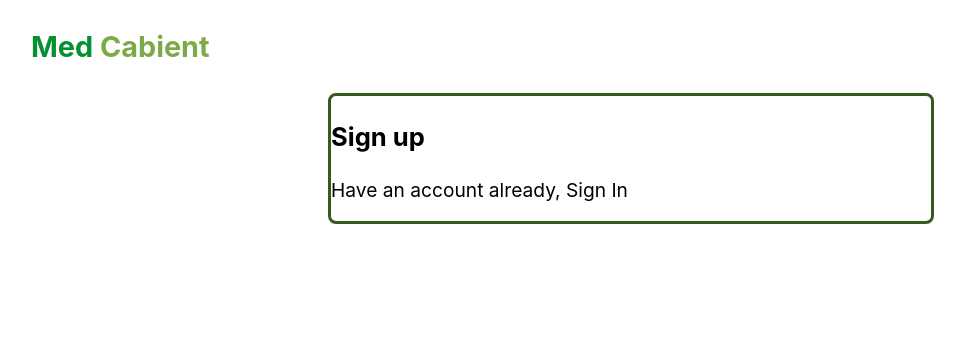
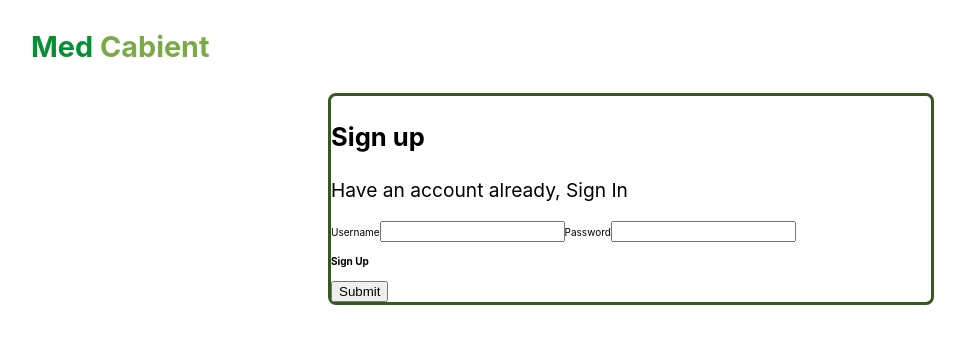
Before and after one commit to Med-Cabinet-1-June-2020/front-end, a React (Create React App) app: page / in a window 1280 px wide. Shown: the top 344 px of the page, without its empty margins (9-974 px from the left). Built offline with nearby package versions, Linux system fonts and the light colour scheme.

Commit message:
added inputs for sign up page and validation

```diff
--- a/package.json
+++ b/package.json
@@ -10,7 +10,8 @@
     "react": "^16.13.1",
     "react-dom": "^16.13.1",
     "react-router-dom": "^5.2.0",
-    "react-scripts": "3.4.1"
+    "react-scripts": "3.4.1",
+    "yup": "^0.29.1"
   },
   "scripts": {
     "start": "react-scripts start",
--- a/src/components/Signup.jsx
+++ b/src/components/Signup.jsx
@@ -1,10 +1,117 @@
-import React from 'react'
+import React, { useState, useEffect } from 'react'
+import formSchema from '../validation/formSchema'
+import * as Yup from 'yup'
+
+
+
+const initialFormValues = {
+  username: '',
+  password: '',
+}
+
+const initialFormErrors = {
+  username: '',
+  password: '',
+}
+
+const initialUsers = []
+
+const initalDisabled = true
 
 const Signup = () => {
+
+  const [users, setUsers] = useState(initialUsers)
+  const [formValues, setFormValues] = useState(initialFormValues)
+  const [formErrors, setFormErrors] = useState(initialFormErrors)
+  const [disabled, setDisabled] = useState(initalDisabled)
+
+  const onInputChange = evt => {
+    const { name, value } = evt.target
+
+    Yup
+      .reach(formSchema, name)
+      //we can then run validate using the value
+      .validate(value)
+      // if the validation is successful, we can clear the error message
+      .then(() => {
+        setFormErrors({
+          ...formErrors,
+          [name]: ""
+        });
+      })
+      /* if the validation is unsuccessful, we can set the error message to the message
+        returned from yup (that we created in our schema) */
+      .catch(err => {
+        setFormErrors({
+          ...formErrors,
+          [name]: err.errors[0] // investigate
+        });
+      });
+
+    setFormValues({
+      ...formValues,
+      [name]: value
+    })
+
+  }
+
+  const onSubmit = evt => {
+    evt.preventDefault()
+
+    const newUser = {
+      username: formValues.username.trim(),
+      password: formValues.password.trim(),
+    }
+    console.log(newUser)
+
+  }
+
+  // useEffect(() => {
+  //   getUsers()
+  // }, [])
+
+  useEffect(() => {
+    formSchema.isValid(formValues).then(valid => {
+      setDisabled(!valid)
+    })
+  }, [formValues])
+
   return (
     <div className="entry">
       <h3>Sign up</h3>
       <p>Have an account already, Sign In</p>
+      <form className='form-container' onSubmit={onSubmit}>
+        <div className='input-form'>
+          <label>Username
+            <input
+              value={formValues.username}
+              onChange={onInputChange}
+
+              name='username'
+              type='text'
+            />
+          </label>
+          <label>Password
+            <input
+              value={formValues.password}
+              onChange={onInputChange}
+
+              name='password'
+              type='text'
+            />
+          </label>
+        </div>
+        <div className='submit-form'>
+          <h4>Sign Up</h4>
+          <button>Submit</button>
+          <div className='errors'>
+            <div>{formErrors.username}</div>
+            <div>{formErrors.password}</div>
+            <div></div>
+            <div></div>
+          </div>
+        </div>
+      </form>
     </div>
   )
 }
--- /dev/null
+++ b/src/validation/formSchema.jsx
@@ -0,0 +1,16 @@
+import * as Yup from "yup";
+
+
+const formSchema = Yup.object().shape({
+    username: Yup
+        .string()
+        .min(3, 'Username must be at least 3 characters long.')
+        .required('Username is Required'),
+    password: Yup
+        .string()
+        .min(3, 'Password must be at least 3 characters long.')
+        .required('Password is Required')
+})
+
+
+export default formSchema
```
Also changed, not shown: 1 other file (tests, documents, lock files or other folders).
